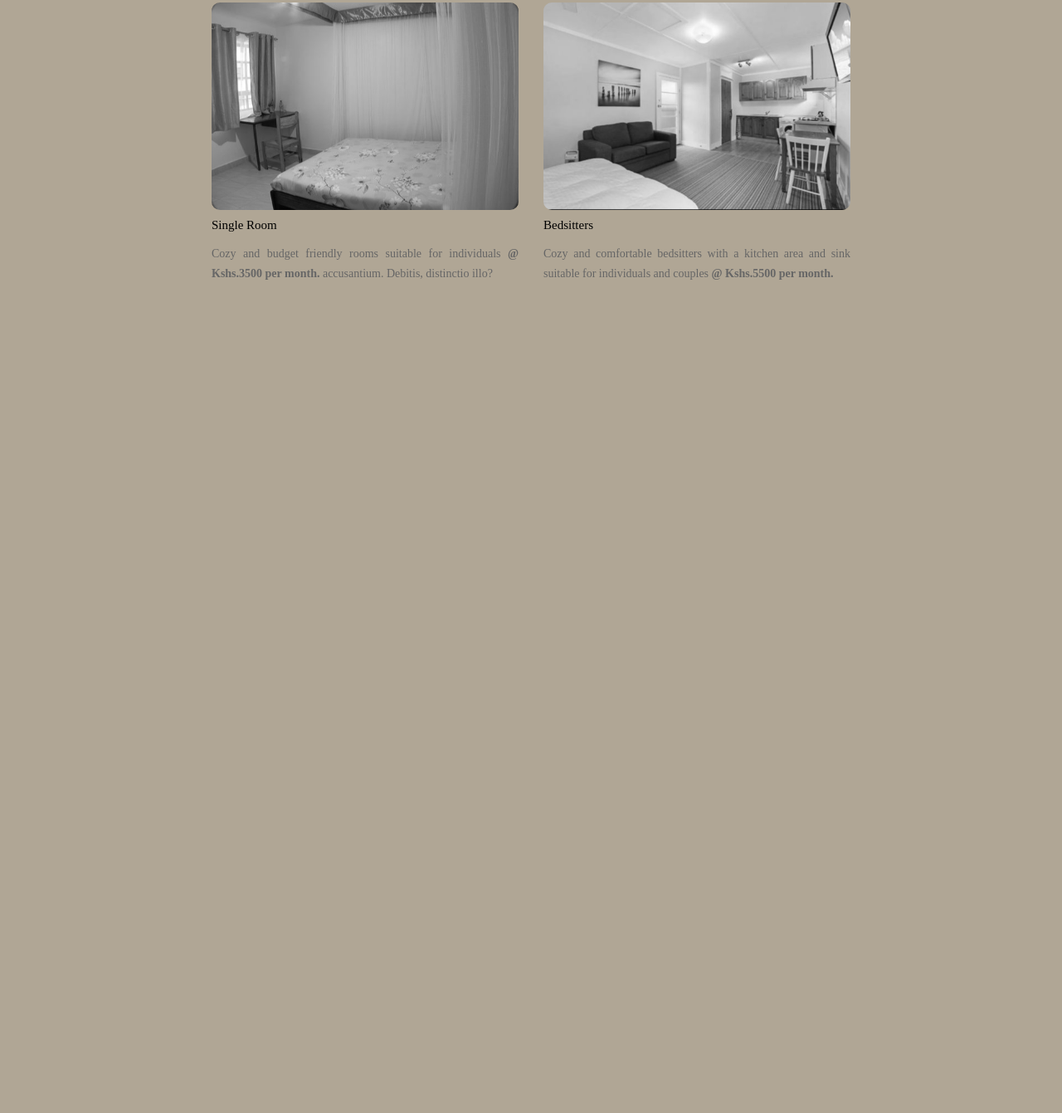
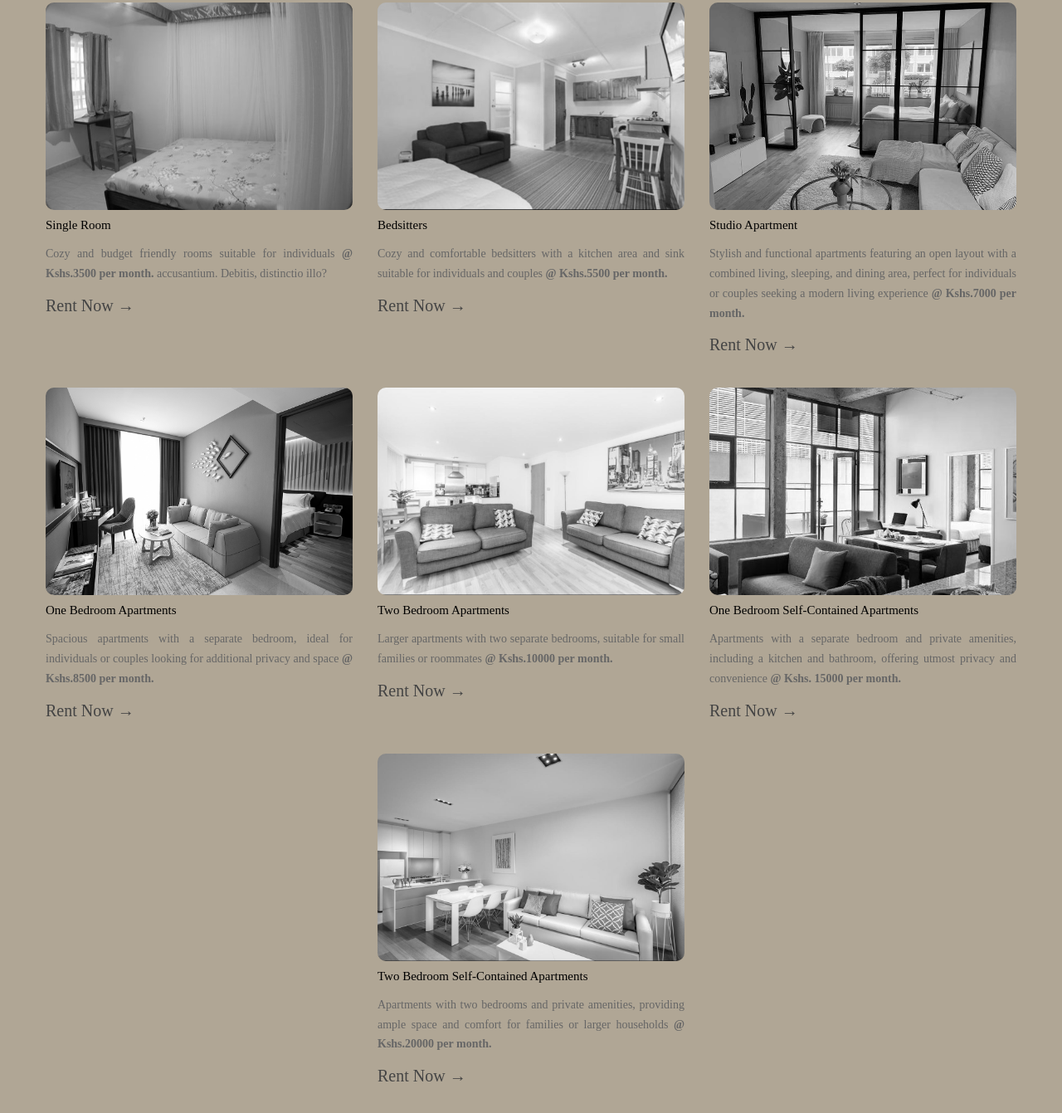
Before and after one commit to WeBstwr/Urban-Haven-Apartments, a website built with Vite: page index.html in a window 1280 px wide. Shown: the part 2277-3618 px from the top of the page at 83% size. Before the commit the page ends 2702 px from the top, so only its background shows below. Built offline with nearby package versions, Linux system fonts and the light colour scheme.

Commit message:
update the space section

```diff
--- a/index.html
+++ b/index.html
@@ -14,7 +14,7 @@
       </a>
       <nav class="header-nav">
         <ol class="header-nav-list">
-          <li><a href="#hero" class="header-nav-link">home</a></li>
+          <li><a href="#home" class="header-nav-link">home</a></li>
           <li><a href="#about" class="header-nav-link">about</a></li>
           <li><a href="#room" class="header-nav-link">rooms</a></li>
           <li><a href="#amenities" class="header-nav-link">amenities</a></li>
@@ -85,6 +85,7 @@
           <p class="space-item-description">Cozy and budget friendly rooms suitable for individuals <b>@ Kshs.3500 per month.</b>
             accusantium. Debitis, distinctio illo?
           </p>
+          <a href="" class="space-item-cta">rent now &rarr;</a>
         </div>
 
         <div class="space-item">
@@ -94,6 +95,57 @@
           <h2 class="space-item-title">Bedsitters</h2>
           <p class="space-item-description">Cozy and comfortable bedsitters with a kitchen area and sink suitable for individuals and couples <b>@ Kshs.5500 per month.</b>
           </p>
+          <a href="" class="space-item-cta">rent now &rarr;</a>
+        </div>
+
+        <div class="space-item">
+          <div class="space-item-image">
+            <img src="./assets/studio.jpg" alt="studio" class="space-item-image-img" />
+          </div>
+          <h2 class="space-item-title">studio apartment</h2>
+          <p class="space-item-description">Stylish and functional apartments featuring an open layout with a combined living, sleeping, and dining area, perfect for individuals or couples seeking a modern living experience <b>@ Kshs.7000 per month.</b>
+          </p>
+          <a href="" class="space-item-cta">rent now &rarr;</a>
+        </div>
+
+        <div class="space-item">
+          <div class="space-item-image">
+            <img src="./assets/one-bedroom.jpg" alt="one bedroom" class="space-item-image-img" />
+          </div>
+          <h2 class="space-item-title">one bedroom apartments</h2>
+          <p class="space-item-description">Spacious apartments with a separate bedroom, ideal for individuals or couples looking for additional privacy and space <b>@ Kshs.8500 per month.</b>
+          </p>
+          <a href="" class="space-item-cta">rent now &rarr;</a>
+        </div>
+
+        <div class="space-item">
+          <div class="space-item-image">
+            <img src="./assets/two-broom.jpg" alt="two bedroom" class="space-item-image-img" />
+          </div>
+          <h2 class="space-item-title">two bedroom apartments</h2>
+          <p class="space-item-description">Larger apartments with two separate bedrooms, suitable for small families or roommates <b>@ Kshs.10000 per month.</b>
+          </p>
+          <a href="" class="space-item-cta">rent now &rarr;</a>
+        </div>
+
+        <div class="space-item">
+          <div class="space-item-image">
+            <img src="./assets/one-b-selfC.jpg" alt="one bedroom self contained" class="space-item-image-img" />
+          </div>
+          <h2 class="space-item-title">one bedroom self-contained apartments</h2>
+          <p class="space-item-description">Apartments with a separate bedroom and private amenities, including a kitchen and bathroom, offering utmost privacy and convenience <b>@ Kshs. 15000 per month.</b>
+          </p>
+          <a href="" class="space-item-cta">rent now &rarr;</a>
+        </div>
+
+        <div class="space-item">
+          <div class="space-item-image">
+            <img src="./assets/two-b-selfC.jpg" alt="two bedroom self contained" class="space-item-image-img" />
+          </div>
+          <h2 class="space-item-title">two bedroom self-contained apartments</h2>
+          <p class="space-item-description">Apartments with two bedrooms and private amenities, providing ample space and comfort for families or larger households <b>@ Kshs.20000 per month.</b>
+          </p>
+          <a href="" class="space-item-cta">rent now &rarr;</a>
         </div>
 
       </div>
--- a/style.css
+++ b/style.css
@@ -345,3 +345,10 @@ body {
   line-height: 1.7;
   color: var(--secondary-color);
 }
+
+.space-item-cta {
+  text-transform: capitalize;
+  text-decoration: none;
+  color: #444;
+  font-size: 20px;
+}
```
Also changed, not shown: assets/one-b-selfC.jpg (added), assets/one-bedroom.jpg (added), assets/studio.jpg (added), assets/two-b-selfC.jpg (added), assets/two-broom.jpg (added).
